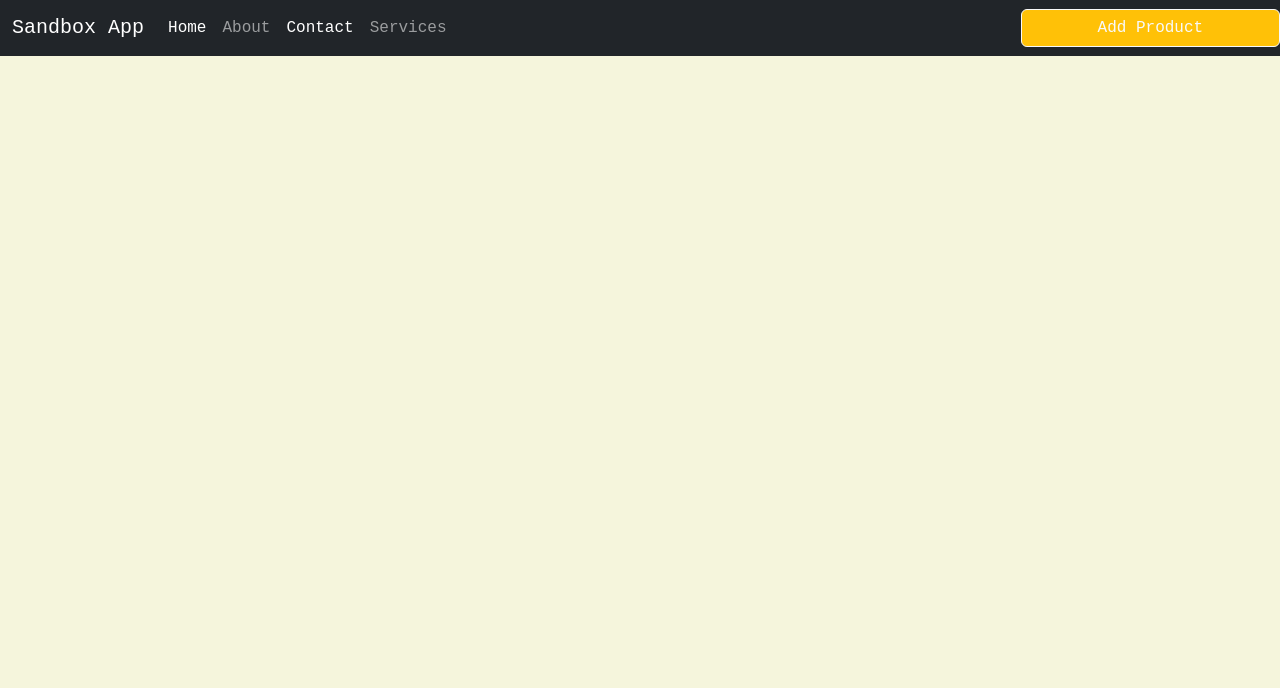
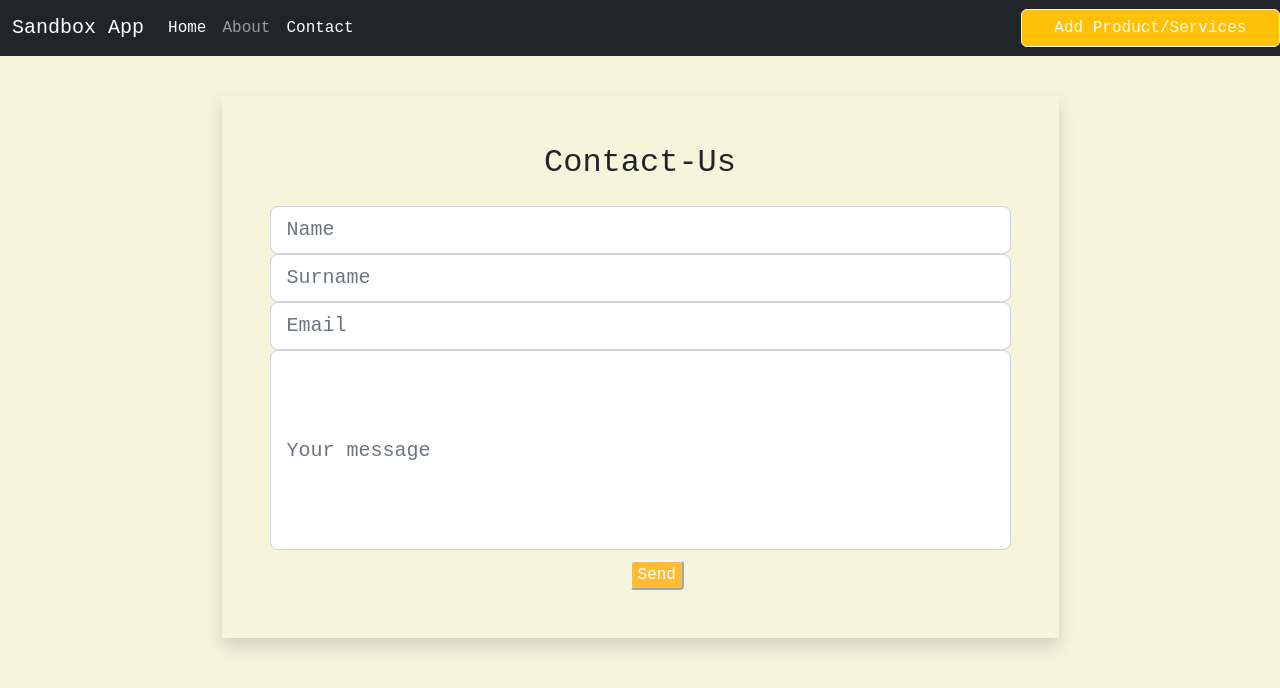
Before and after one commit to Cansualtun/TechnoShop, a React (Create React App) app in the folder sandbox/: page /Contact in a window 1280 px wide. Shown: the top 688 px of the page. Built offline with nearby package versions, Linux system fonts and the light colour scheme.

Commit message:
form-design finished

```diff
--- a/sandbox/db.json
+++ b/sandbox/db.json
@@ -545,6 +545,11 @@
       "title": "",
       "description": "",
       "id": 32
+    },
+    {
+      "title": "",
+      "description": "",
+      "id": 33
     }
   ]
 }
--- a/sandbox/src/App.js
+++ b/sandbox/src/App.js
@@ -5,7 +5,6 @@ import About from "./Pages/About/About";
 import Landing from "./Pages/Landing/Landing";
 import Contact from "./Pages/Contact/Contact";
 import Products from "./Pages/Products/Products";
-import Services from "./Pages/Services/Services";
 import AddProduct from "./components/Products/AddProduct";
 import EditProduct from "./components/Products/EditProduct";
 import Product from "./components/Products/Product";
@@ -20,7 +19,6 @@ function App() {
         <Route path="/About" element={<About />} />
         <Route path="/Contact" element={<Contact />} />
         <Route path="/Products" element={<Products />} />
-        <Route path="/Services" element={<Services />} />
         <Route path="/product/add" element={<AddProduct />} />
         <Route path="/product/edit/:id" element={<EditProduct />} />
         <Route path="/product/:id" element={<Product />} />
--- /dev/null
+++ b/sandbox/src/Pages/Contact/Contact.css
@@ -0,0 +1,3 @@
+.size {
+  height: 200px;
+}
--- a/sandbox/src/Pages/Contact/Contact.js
+++ b/sandbox/src/Pages/Contact/Contact.js
@@ -6,6 +6,49 @@ const Contact = () => {
   return (
     <div>
       <Navbar />
+      <div className="container">
+        <div className="w-75 mx-auto shadow p-5">
+          <h2 className="text-center mb-4">Contact-Us</h2>
+          <form className="form">
+            <div className="form-group">
+              <input
+                type="text"
+                className="form-control form-control-lg"
+                placeholder="Name"
+                name="Name"
+              />
+            </div>
+            <div className="form-group">
+              <input
+                type="text"
+                className="form-control form-control-lg"
+                placeholder="Surname"
+                name="Surname"
+              />
+            </div>
+            <div className="form-group">
+              <input
+                type="text"
+                className="form-control form-control-lg"
+                placeholder="Email"
+                name="Email"
+              />
+            </div>
+            <div className="form-group">
+              <input
+                type="text"
+                className="form-control form-control-lg"
+                placeholder="Your message"
+                name="Your Message"
+                style={{ height: 200 }}
+              />
+            </div>
+            <button className="btn-warning btn-block" class="click">
+              Send
+            </button>
+          </form>
+        </div>
+      </div>
       <Footer />
     </div>
   );
--- a/sandbox/src/Pages/Landing/Landing.js
+++ b/sandbox/src/Pages/Landing/Landing.js
@@ -23,7 +23,7 @@ const Landing = () => {
                   data-bs-toggle="modal"
                   data-bs-target="#start"
                 >
-                  Start Building
+                  Start
                 </button>
               </a>
             </div>
--- a/sandbox/src/Pages/Services/Services.js
+++ /dev/null
@@ -1,14 +0,0 @@
-import React from "react";
-import Navbar from "../../components/Navbar";
-import Footer from "../../components/Footer/Footer";
-
-const Services = () => {
-  return (
-    <div>
-      <Navbar />
-      <Footer />
-    </div>
-  );
-};
-
-export default Services;
--- a/sandbox/src/components/Navbar.js
+++ b/sandbox/src/components/Navbar.js
@@ -41,11 +41,6 @@ const Navbar = () => {
                   Contact
                 </NavLink>
               </li>
-              <li className="nav-item">
-                <NavLink to="/Services" className="nav-link">
-                  Services
-                </NavLink>
-              </li>
             </ul>
           </div>
         </div>
@@ -53,7 +48,7 @@ const Navbar = () => {
           className="btn btn-outline-light w-25 bg-warning"
           to="/product/add"
         >
-          Add Product
+          Add Product/Services
         </Link>
       </nav>
     </div>
```
